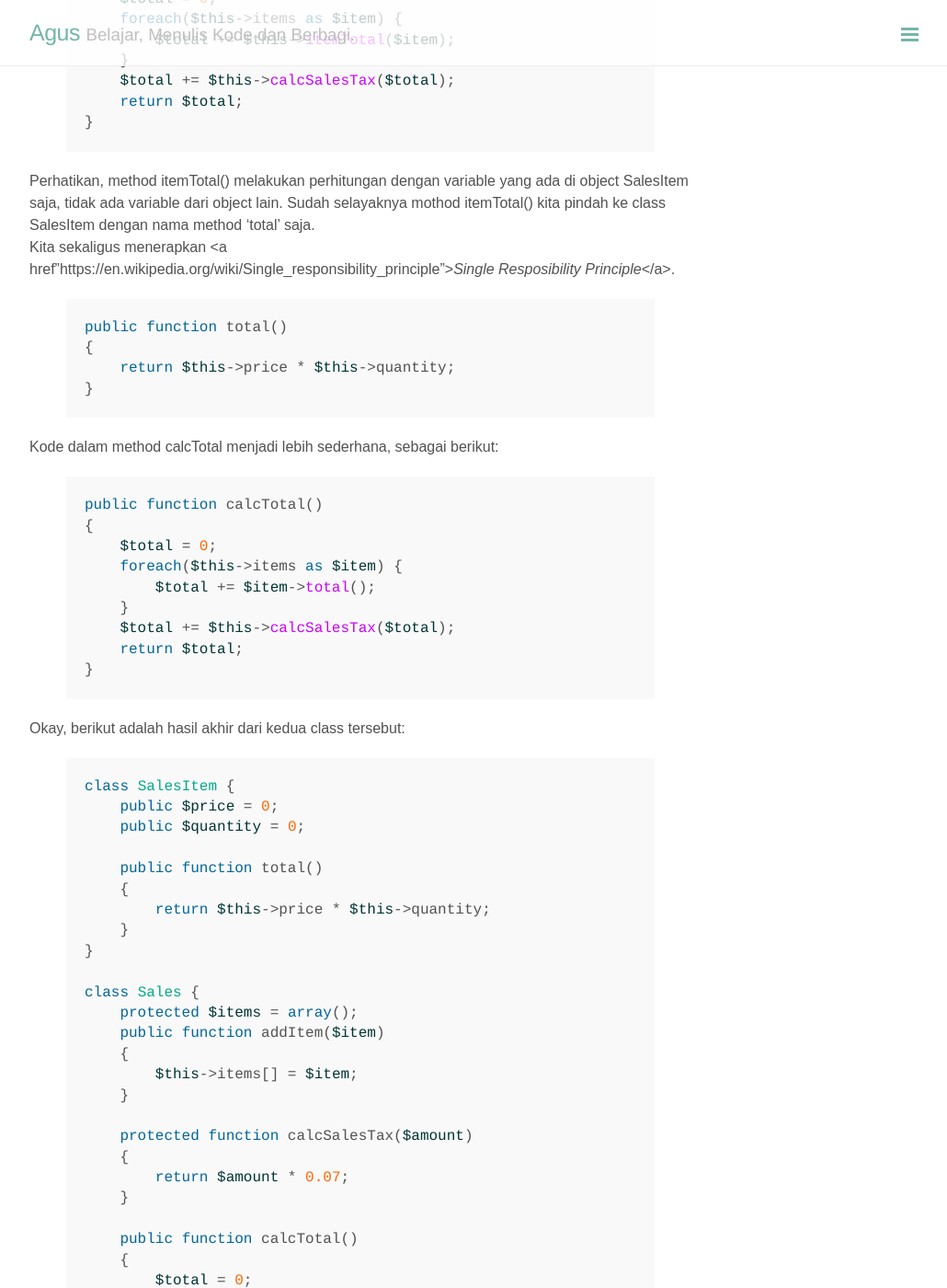
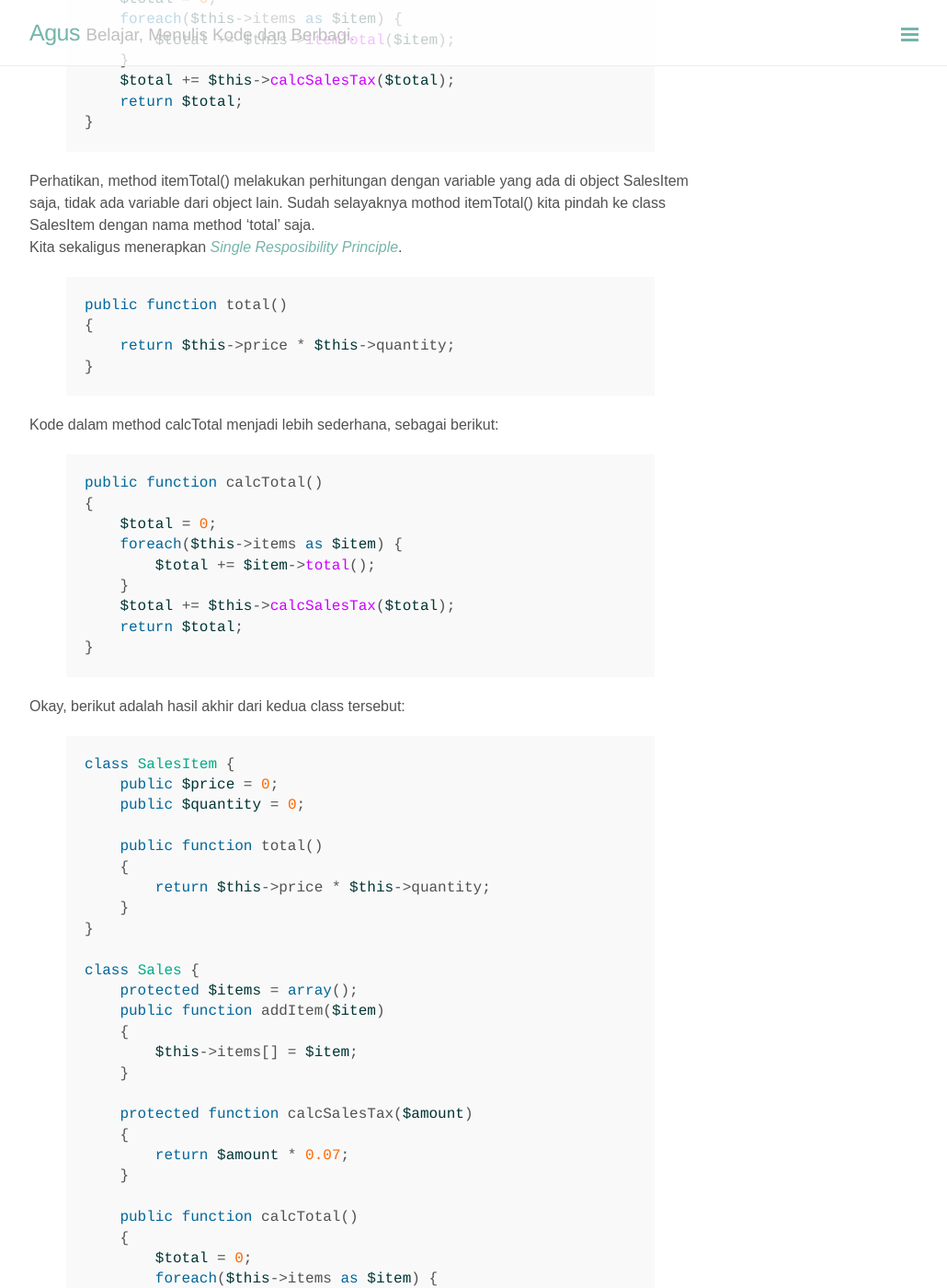
Before and after one commit to agussuhartono/id, a Jekyll site: the page built from _posts/2016-05-05-refactoring-sebuah-pengenalan.md, in a window 1280 px wide and 1400 px high, scrolled down 1557 px. Shown: the whole window at 92% size, without its empty margins (248-1278 px from the left). Built offline with Jekyll 4.4.1, drawn with Linux system fonts in a browser that asks for light colours; comment, search, counter and statistics services are not loaded; some of the changed lines change nothing that is shown; some of the changed text lies outside the part shown.

Commit message:
update post

```diff
--- a/_posts/2016-05-05-refactoring-sebuah-pengenalan.md
+++ b/_posts/2016-05-05-refactoring-sebuah-pengenalan.md
@@ -80,7 +80,7 @@ public function calcTotal()
 
 Perhatikan, method itemTotal() melakukan perhitungan dengan variable yang ada di object SalesItem saja, tidak ada variable dari object lain.
 Sudah selayaknya mothod itemTotal() kita pindah ke class SalesItem dengan nama method ‘total’ saja.
-Kita sekaligus menerapkan <a href"https://en.wikipedia.org/wiki/Single_responsibility_principle"><i>Single Resposibility Principle</i></a>.
+Kita sekaligus menerapkan <i>[Single Resposibility Principle](https://en.wikipedia.org/wiki/Single_responsibility_principle)</i>.
 
 {% highlight php %}
 public function total()
@@ -141,3 +141,5 @@ class Sales {
 {% endhighlight %}
 
 Smoga contoh sederhana ini bisa difahami bagaimana melukan refactoring sehingga kode kita menjadi lebih berkualitas sehingga mudah difahami dan dipelihara.
+
+Note: saya ambil dari artikel lama saya di [sini](https://web.archive.org/web/20090410083802/http://www.thephpenterprise.com/2009/04/02/refactoring-sebuah-pengenalan/).
```
